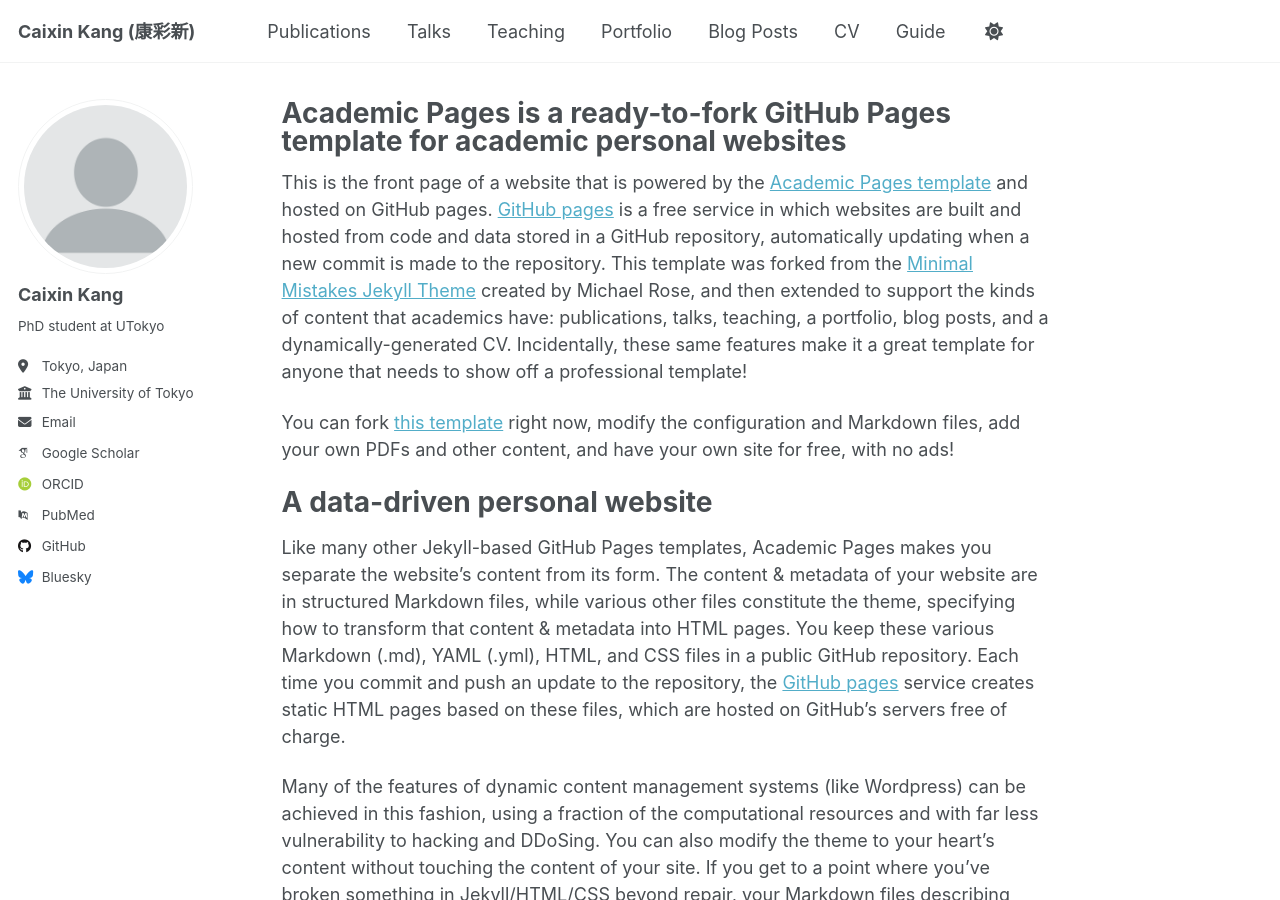
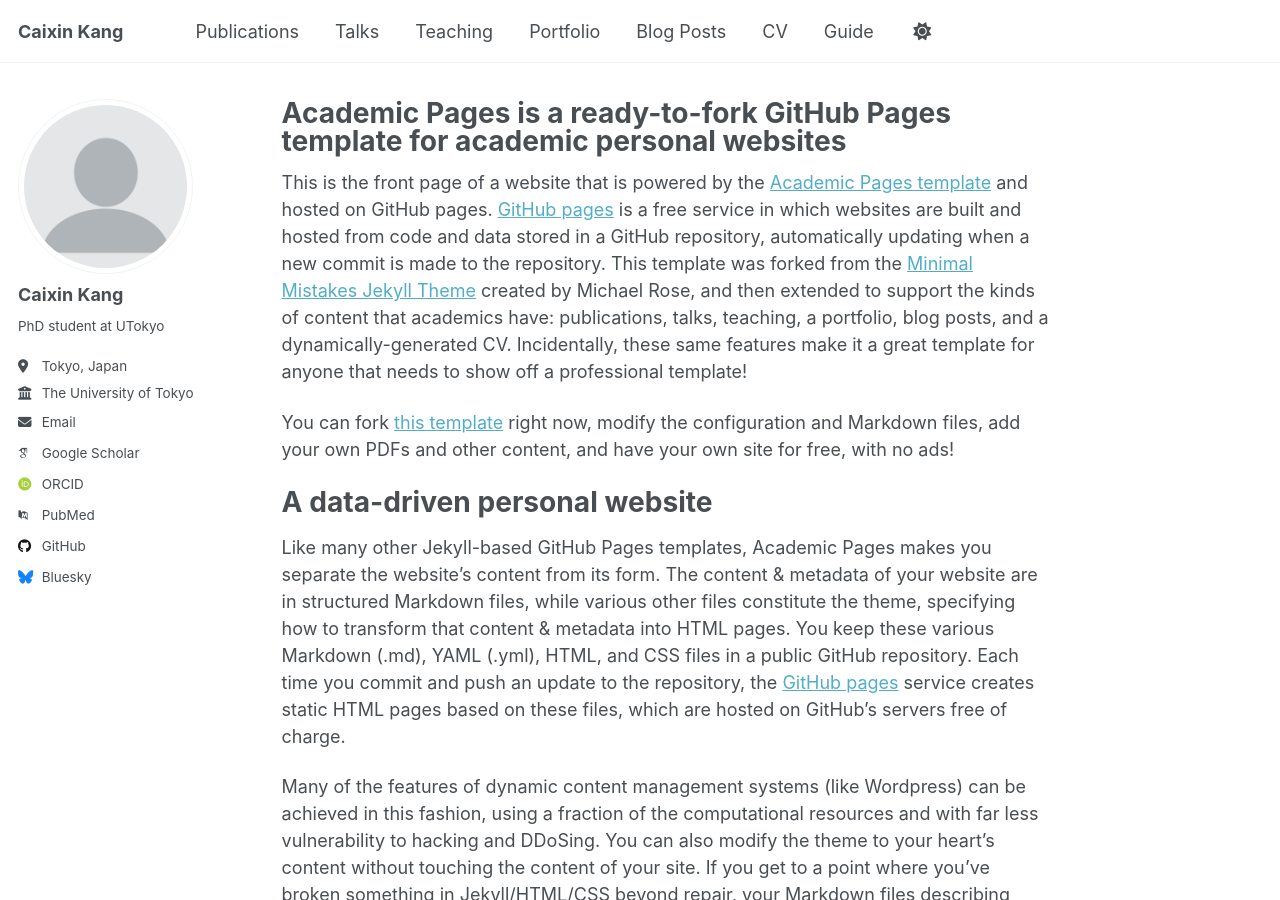
Before and after one commit to kkkcx/kkkcx.github.io, a Jekyll site: the page built from _pages/about.md, in a window 1280 px wide and 900 px high. Built offline with Jekyll 4.4.1, drawn with Linux system fonts in a browser that asks for light colours; some web fonts are replaced; a script that is not in the unit is left out.

Commit message:
Update _config.yml

```diff
--- a/_config.yml
+++ b/_config.yml
@@ -9,7 +9,7 @@
 # Basic Site Settings
 locale                   : "en-US"
 site_theme               : "default" # Currently available options are "default", "air"
-title                    : "Caixin Kang (康彩新)"
+title                    : "Caixin Kang"
 title_separator          : "-"
 name                     : &name "Caixin Kang"
 description              : &description "PhD student at the university of Tokyo"
```
